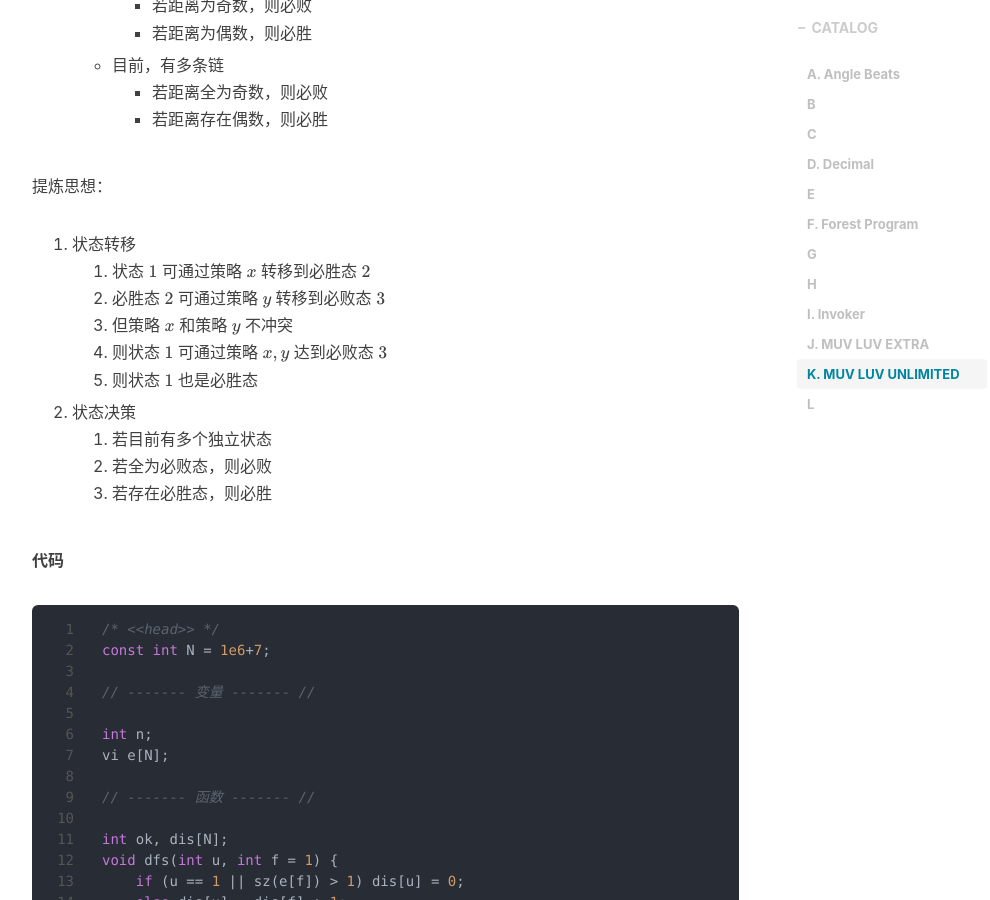
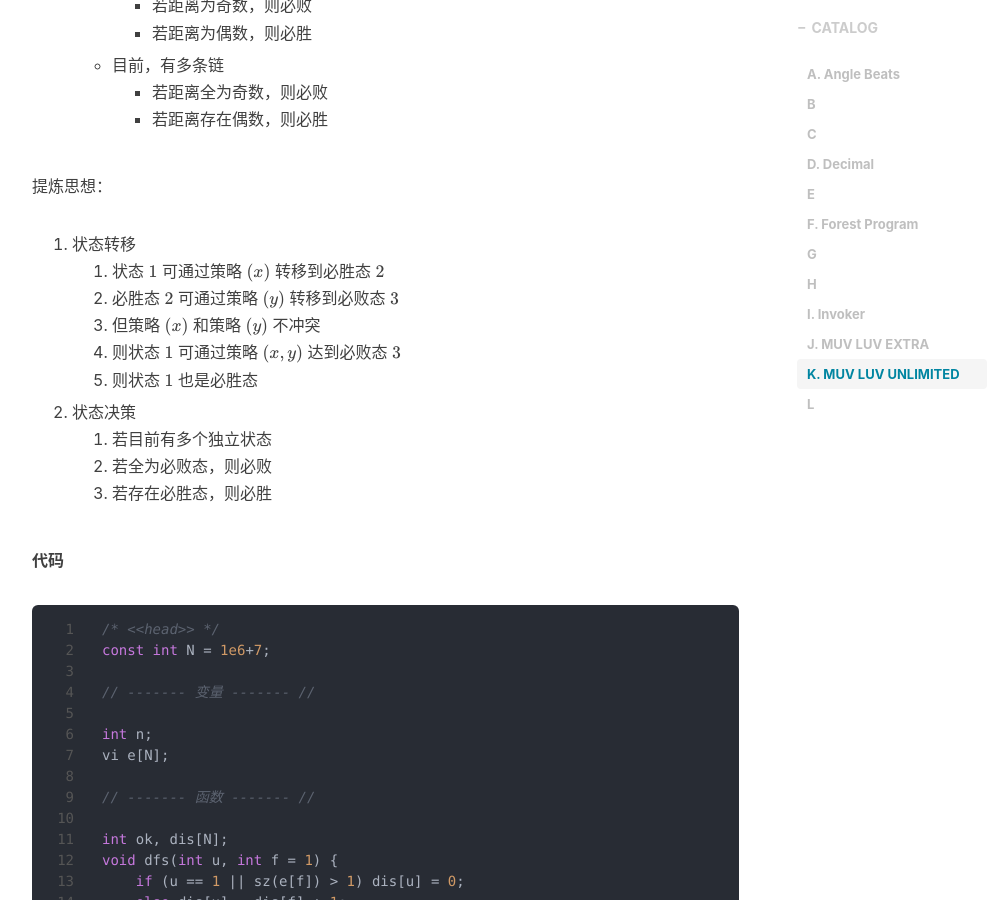
Before and after one commit to hongzhiyin/hongzhiyin.github.io, a Jekyll site: the page built from _posts/Moth_Chases_Flames/2019-10-04-2019-ccpc-qhd.md, in a window 1280 px wide and 900 px high, scrolled down 13432 px. Shown: the whole window, without its empty margins (233-1223 px from the left). Built offline with Jekyll 4.4.1, drawn with Linux system fonts in a browser that asks for light colours; nearby versions of some CDN libraries; formulas are drawn with MathJax 3; comment, search, counter and statistics services are not loaded.

```diff
--- a/_posts/Moth_Chases_Flames/2019-10-04-2019-ccpc-qhd.md
+++ b/_posts/Moth_Chases_Flames/2019-10-04-2019-ccpc-qhd.md
@@ -621,10 +621,10 @@ $2 \le n \le 10^6$
 提炼思想：
 
 1. 状态转移
-   1. 状态 $1$ 可通过策略 $\{x\}$ 转移到必胜态 $2$
-   2. 必胜态 $2$ 可通过策略 $\{y\}$ 转移到必败态 $3$
-   3. 但策略 $\{x\}$ 和策略 $\{y\}$ 不冲突
-   4. 则状态 $1$ 可通过策略 $\{x, y\}$ 达到必败态 $3$
+   1. 状态 $1$ 可通过策略 $(x)$ 转移到必胜态 $2$
+   2. 必胜态 $2$ 可通过策略 $(y)$ 转移到必败态 $3$
+   3. 但策略 $(x)$ 和策略 $(y)$ 不冲突
+   4. 则状态 $1$ 可通过策略 $(x, y)$ 达到必败态 $3$
    5. 则状态 $1$ 也是必胜态
 2. 状态决策
    1. 若目前有多个独立状态
```
